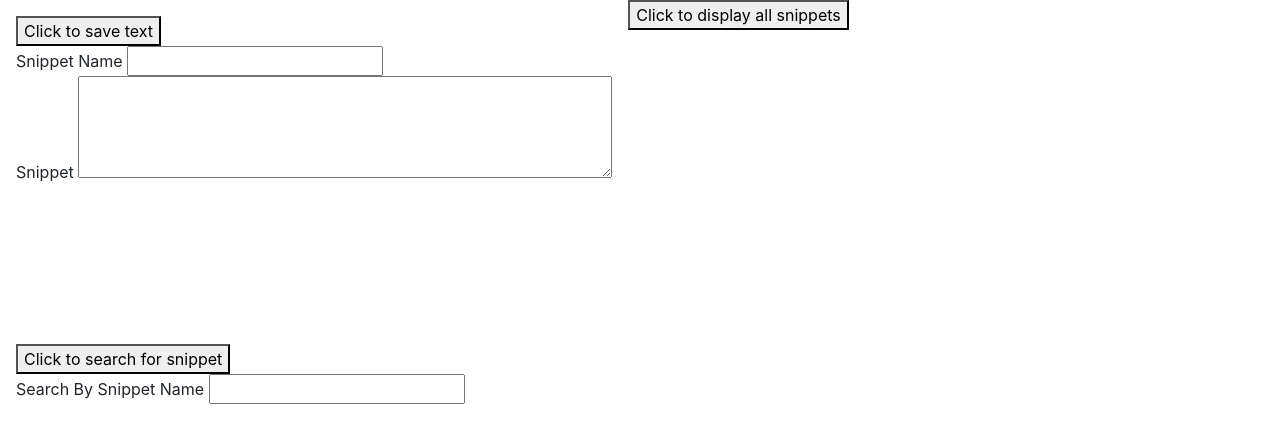
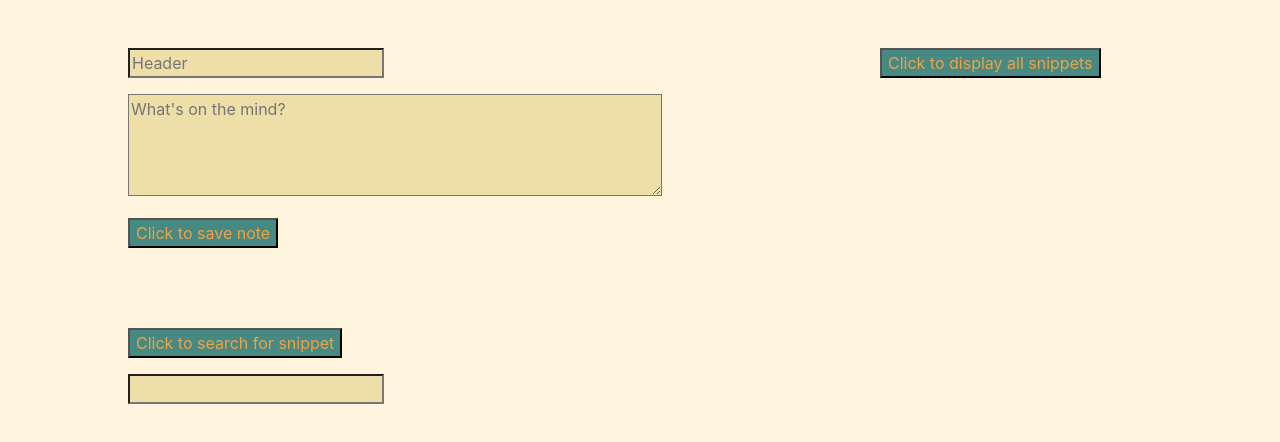
Before and after one commit to toddfichman/personalProjectHR, a plain HTML site: page index.html in a window 1280 px wide. Shown: the top 442 px of the page. Drawn offline with nearby package versions, Linux system fonts and the light colour scheme.

Commit message:
added some colors

```diff
--- a/app.js
+++ b/app.js
@@ -1,4 +1,22 @@
+
+//Vision for app:
+
+//turn app into a simple note taking app
+	//search at the top like a nav bar
+		//have search area be able to fill in letters when looking for key list (like auto complete)
+	//left half
+		// you type new notes and see most recent in deceding list
+	//right half
+		// there is a list of the headers is bold
+		// and when clicked on pulls up the note associated with the header
+
+		//advanced: the clicked header's notes move to the left
+
+
+
+
 $(document).ready(function(){
+
 	let dataStorage = [];
 
 
@@ -8,34 +26,34 @@ $(document).ready(function(){
 		let textFieldValue = $('.textField').val(); //key
 		let textAreaValue = $('.textArea').val();  //value
 
-		function storeData(obj) {
-			obj[textFieldValue] = textAreaValue;
+		function storeData(obj) {  //it doesnt reset data after each press but it does rest on page reload
+			obj[textFieldValue] = textAreaValue; //setting key: value pair in obj
 			if(textFieldValue === ''){
 				alert ("Please fill in snippet name");
 			} else if (textFieldValue !== ''){
 				dataStorage.push(obj);
 				localStorage.setItem("item", JSON.stringify(dataStorage));
 				$('.displayRecent').text('Most Recent snippet --> ' + textFieldValue + ': ' + textAreaValue);
+				// $('.displayAllArea').prepend(textFieldValue); //find way to make each key decend
 			}
 		}
 		storeData(data);
-		$('.textField').val('');
-		$('.textArea').val('');
+		$('.textField').val(''); //resetting data field
+		$('.textArea').val('');  //resetting data field
 	});
 
 	$('.searchData').on('click', function(){
 		let searchInput = $('.searchField').val();
-		if (searchInput.length === 0){
-			alert('Please a snippet name to search for')
+		if (searchInput.length === 0){ //make sure there is input data
+			alert('Please enter a snippet name to search for')
 		}
 		let retrievedData = localStorage.getItem("item");
 		let nameAndSnippet = JSON.parse(retrievedData);
 		for (let i = 0; i < nameAndSnippet.length; i++){
 			let nameOfSnippet = Object.keys(nameAndSnippet[i]) // this === textFieldValue
-			// console.log(nameOfSnippet);
 			if(nameOfSnippet.includes(searchInput)){ //use includes for search of keys
 				for (var key in nameAndSnippet[i]){
-					$('.displaySearch').text('Snippet of last search: ' + nameAndSnippet[i][key]);
+					$('.displaySearch').text('Result of last search: ' + nameAndSnippet[i][key]);
 				}
 			}
 			// else if (!(nameOfSnippet.includes(searchInput))) {
@@ -45,18 +63,17 @@ $(document).ready(function(){
 	})
 
 	$('.displayAll').on('click', function(){
-		let retrievedData = localStorage.getItem("item");
+		let retrievedData = localStorage.getItem("item"); //need to display keys next to values in a column
 		let nameAndSnippet = JSON.parse(retrievedData);
 		for (let i = 0; i < nameAndSnippet.length; i++){
+			let nameOfSnippet = Object.keys(nameAndSnippet[i])
 			for (var key in nameAndSnippet[i]){
-				let snippet = nameAndSnippet[i][key]
-				$('.displayAllArea').text(snippet);
-				console.log(snippet) // this === textAreaValue
+				let snippet = nameAndSnippet[i][key] // this === textAreaValue
+				$('.displayAllArea').append(nameOfSnippet + ': ' + snippet + ', ');
 			}
 
 		}
 
-		$('.displayAllArea').text(retrievedData);
 	});
 
 });
--- a/index.html
+++ b/index.html
@@ -18,21 +18,21 @@
 </head>
 <body>
 
-	<!-- <div class="page-container"> -->
+	<div class="page-container">
 		<div class="left-half">
 			<div class="top-left">
-				<button class="setData">Click to save text</button>
-				<div class="snippetName">Snippet Name
-					<input class="textField" type="text" name="inputTextField">
+				<div class="snippetName">
+					<input class="textField" type="text" placeholder="Header" name="inputTextField">
 				</div>
-				<div>Snippet
-					<textarea class="textArea" rows="4" cols="50"></textarea>
+				<div>
+					<textarea class="textArea" placeholder="What's on the mind?" rows="4" cols="50"></textarea>
 				</div>
+				<button class="setData">Click to save note</button>
 				<div class="displayRecent"></div>
 			</div>
 			<div class="bottom-left">
 				<button class="searchData">Click to search for snippet</button>
-				<div>Search By Snippet Name
+				<div>
 					<input class="searchField" type="text" name="inputSearchField">
 				</div>
 				<div class="displaySearch"></div>
@@ -42,21 +42,7 @@
 			<button class="displayAll">Click to display all snippets</button>
 			<div class="displayAllArea"></div>
 		</div>
-	<!-- </div> -->
-
-	<!-- <button class="setData">Click to save text</button> -->
-	<!-- <button class="searchData">Click to search for snippet</button> -->
-	<!-- <button class="displayAll">Click to display all snippets</button> -->
-	<!-- <br> -->
-	<!-- <div>Snippet Name</div> -->
-	<!-- <input class="textField" type="text" name="inputTextField"> -->
-	<!-- <br> -->
-	<!-- <div>Search By Snippet Name</div>
-	<input class="searchField" type="text" name="inputSearchField"> -->
-	<!-- <br> -->
-	<!-- <div>Snippet</div>
-	<textarea class="textArea" rows="4" cols="50"></textarea> -->
-	<!-- <div class="display"></div> -->
+	</div>
 
 </body>
 </html>
--- a/style.css
+++ b/style.css
@@ -1,39 +1,50 @@
 body {
 	display: flex;
-    /*flex-wrap: wrap;*/
-	/*flex-direction: column;*/
-	font-family: 'Noto Sans', sans-serif;
 }
 
 .page-container {
 	display: flex;
-	/*justify-content: space-around;*/
-
+	background-color: #FFF4DE ;
+	width:1600px;
+	height: 1600px;
 }
 
 .left-half {
 	flex-direction: column;
-	justify-content: space-between;
+	width:50%;
+    height:100%;
 }
 
-/*.textField, .textArea {
-	justify-content: flex-start;
-}*/
-
 .top-left {
-	align-items: flex-start;
-	padding: 1rem 1rem 5rem 1rem;
+	padding: 2rem 5rem 1rem 8rem;
 }
 
 .bottom-left {
-	align-items: flex-end;
-	flex-direction: column;
-	padding: 5rem 1rem 1rem 1rem;
+	padding: 2rem 5rem 1rem 8rem;
 }
 
 .right-half {
-	justify-content: center;
+	padding: 2rem 1rem 1rem 15rem;
+	width:50%;
+    height:100%;
 }
 
+.setData, .searchData, .displayAll  {
+	background-color: #468A83;
+	color: #F3A044;
+	margin: 1rem 0rem;
+}
 
-/*justify-content: flex-end;*/
+.textField, .textArea, .searchField {
+	color: #468A83;
+	background-color:  #EEDFA8
+}
+
+.displayRecent, .displaySearch, .displayAllArea {
+	color: #468A83;
+}
+
+.snippetName {
+	padding: 1rem 0rem;
+	color: #468A83;
+}
```
